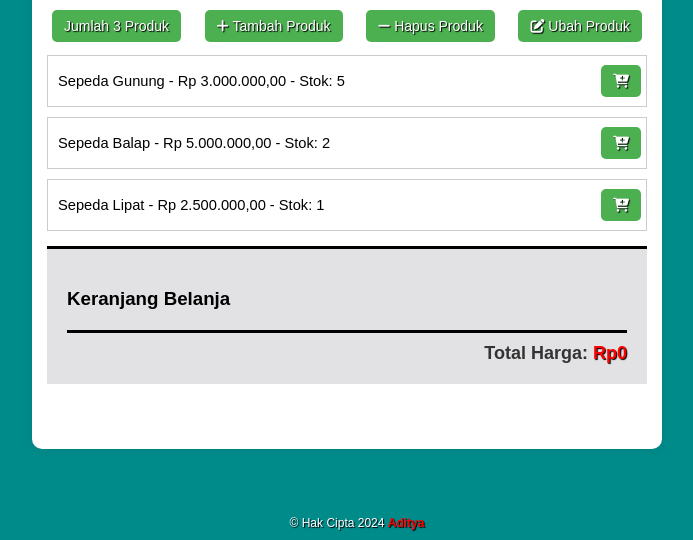
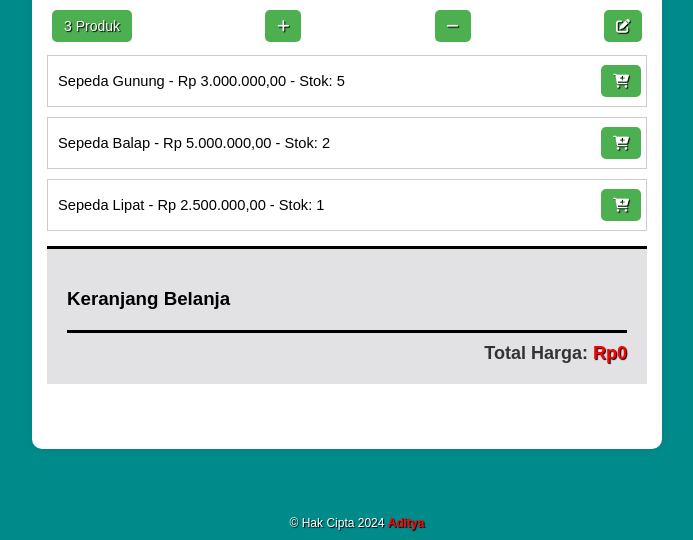
Before and after one commit to ditiaCode/Produk-Sepeda-Sepeda-Aditya, a plain HTML site: page index.html in a window 1280 px wide. Shown: the part 260-800 px from the top of the page, without its empty margins (293-986 px from the left). Drawn offline with Linux system fonts and the light colour scheme.

Commit message:
Update index.html

```diff
--- a/index.html
+++ b/index.html
@@ -171,10 +171,10 @@
             </table>
         </div>
         <div style="margin-bottom: 8px; display: flex; justify-content: space-between;">
-            <button onclick="displayProducts()">Jumlah <span id="product-count">0</span> Produk</button>
-            <button onclick="addProduct()"><i class="fas fa-plus"></i> Tambah Produk</button>
-            <button onclick="removeProduct()"><i class="fas fa-minus"></i> Hapus Produk</button>
-            <button onclick="updateProduct()"><i class="fas fa-edit"></i> Ubah Produk</button>
+            <button onclick="displayProducts()"><span id="product-count">0</span> Produk</button>
+            <button onclick="addProduct()"><i class="fas fa-plus"></i></button>
+            <button onclick="removeProduct()"><i class="fas fa-minus"></i></button>
+            <button onclick="updateProduct()"><i class="fas fa-edit"></i></button>
         </div>
         <div id="product-list"></div>
         <div class="cart">
```
